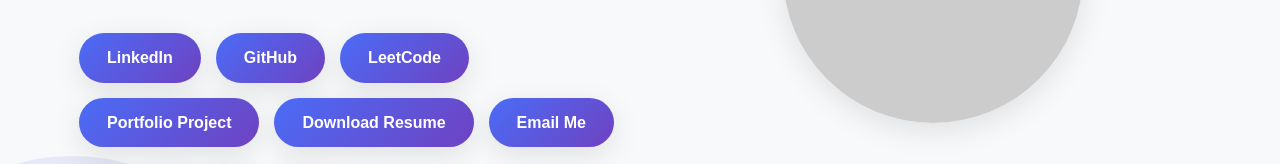
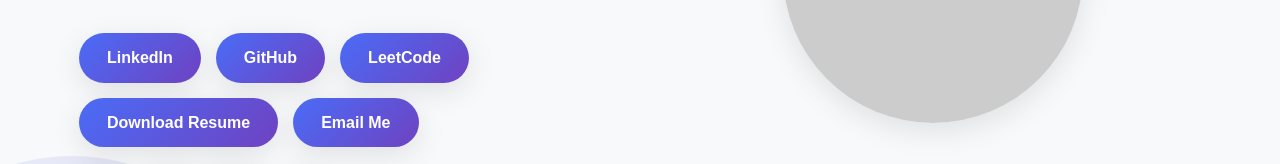
Before and after one commit to deekshant4758/portfolio, a plain HTML site: page index.html in a window 1280 px wide. Shown: the part 467-631 px from the top of the page. Drawn offline with Linux system fonts and the light colour scheme; placeholder pictures from the web are drawn by us.

Commit message:
removed useless button

```diff
--- a/index.html
+++ b/index.html
@@ -49,7 +49,7 @@
                     <a href="https://www.linkedin.com/in/deekshant-gupta-986774202/" class="btn" target="_blank">LinkedIn</a>
                     <a href="https://github.com/deekshant4758/" class="btn" target="_blank">GitHub</a>
                     <a href="https://leetcode.com/u/deekshant0_3/" class="btn" target="_blank">LeetCode</a>
-                    <a href="https://planify-main.netlify.app/" class="btn" target="_blank">Portfolio Project</a>
+                    <!-- <a href="https://planify-main.netlify.app/" class="btn" target="_blank">Portfolio Project</a> -->
                     <a href="#" class="btn">Download Resume</a>
                     <a href="mailto:deekshant2003@gmail.com" class="btn">Email Me</a>
                 </div>
```
